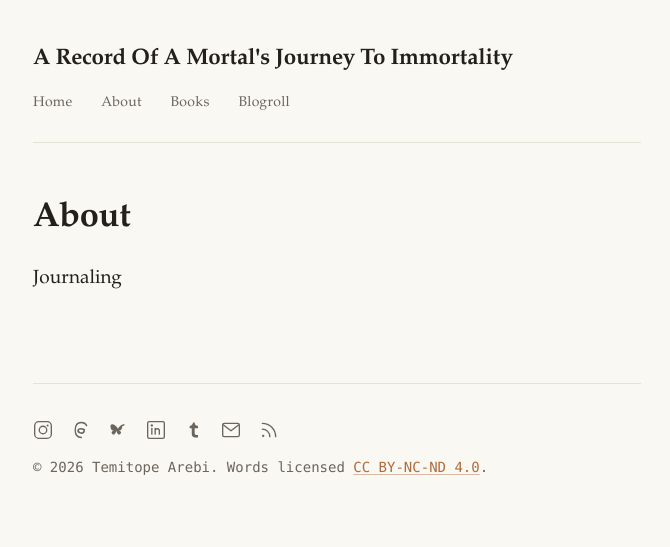
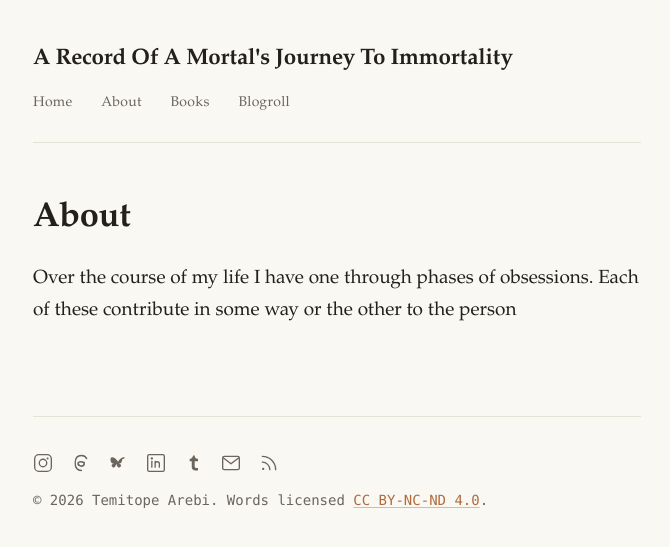
Before and after one commit to topearebi/aroamjti, a Jekyll site: the page built from about.md, in a window 1280 px wide. Shown: the top 547 px of the page, without its empty margins (303-973 px from the left). Built offline with Jekyll 4.4.1, drawn with Linux system fonts in a browser that asks for light colours.

Commit message:
Last Sync: 2026-06-30 19:52 (Mobile)

```diff
--- a/about.md
+++ b/about.md
@@ -5,4 +5,4 @@ permalink: /about/
 ---
 # About
 
-Journaling
+Over the course of my life I have one through phases of obsessions. Each of these contribute in some way or the other to the person
```
